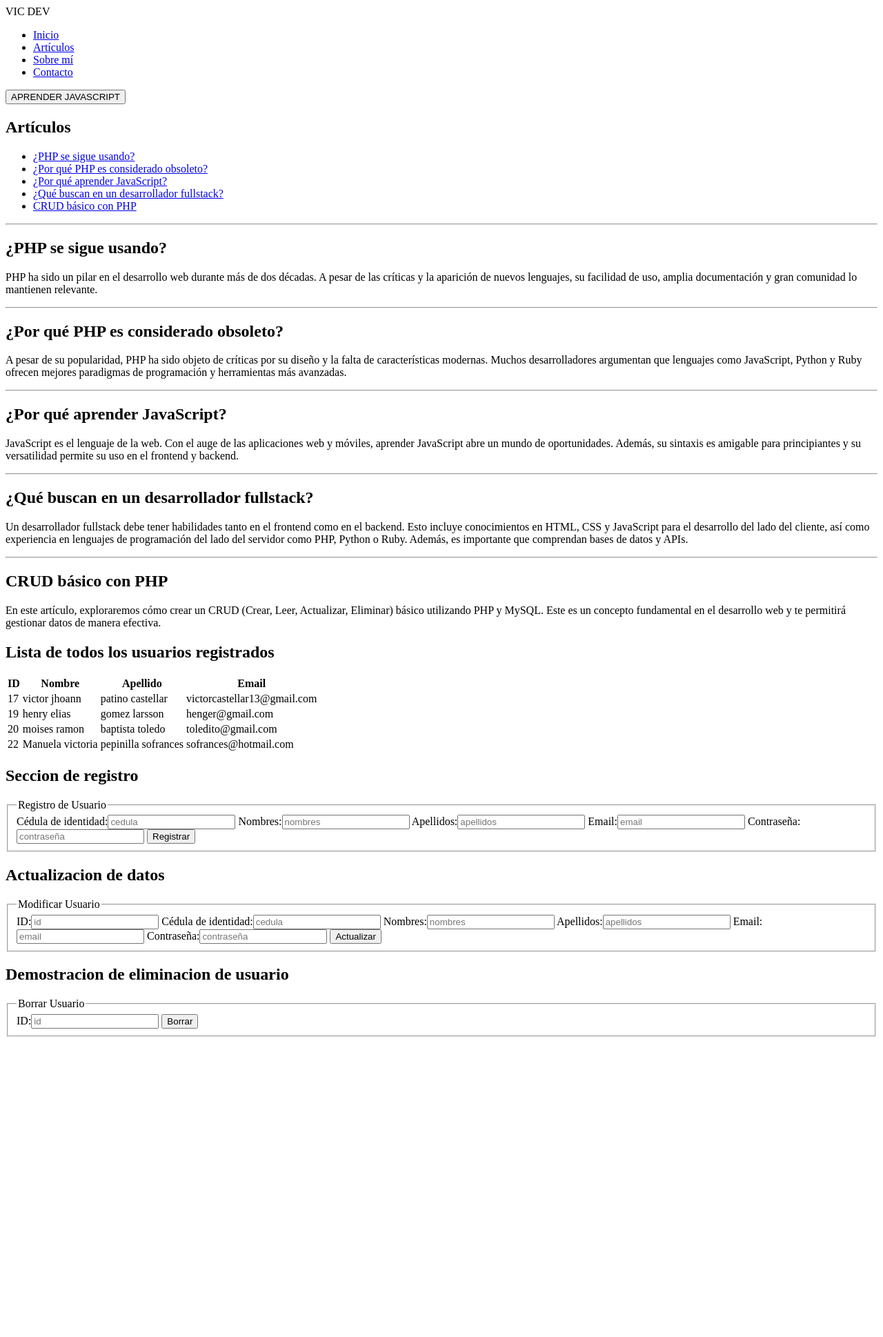
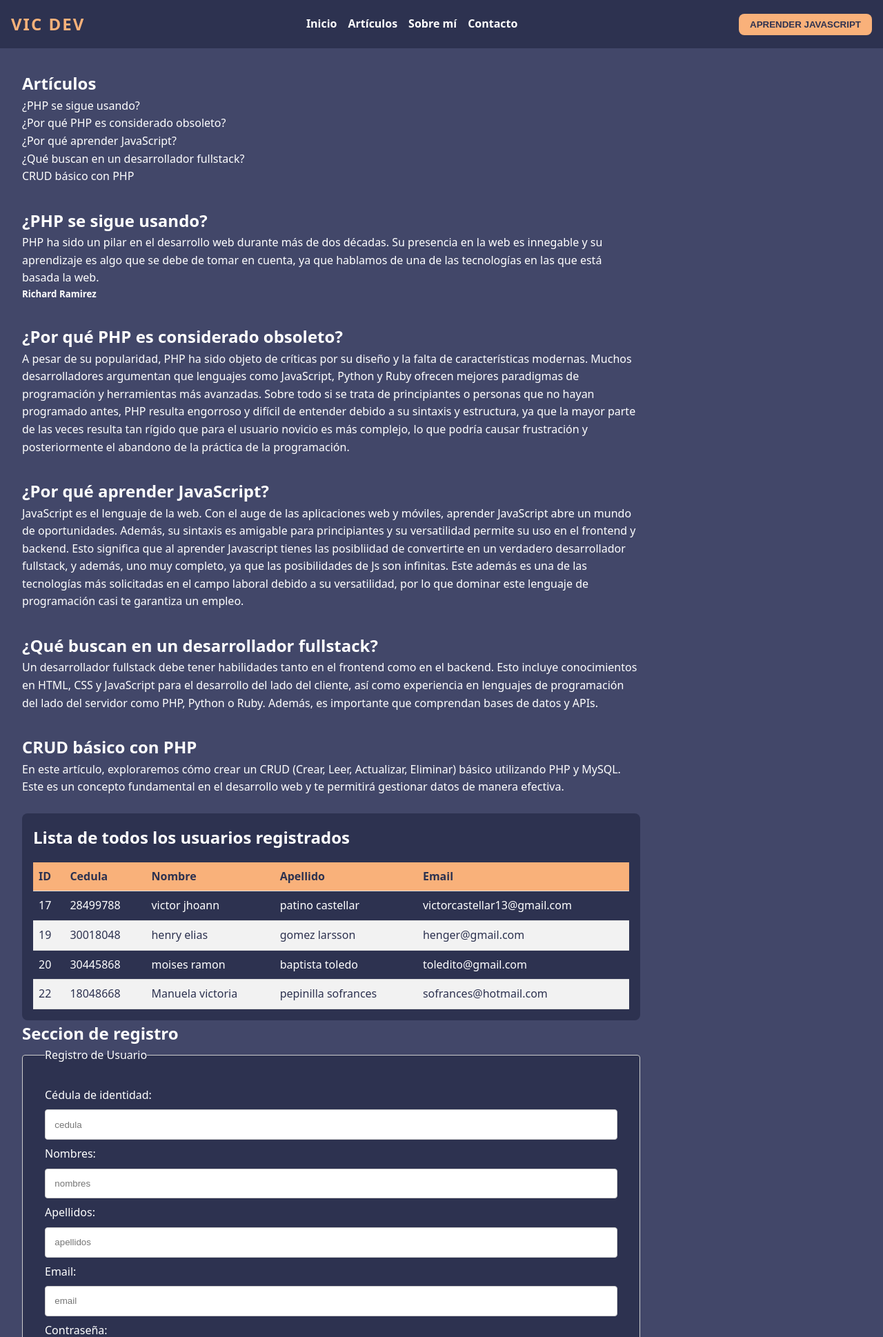
Before and after one commit to Cr0wn4ever/Programacion-2-tray-2, a PHP site: page / in a window 1280 px wide. Shown: the top 1938 px of the page at 69% size. Before the commit the page ends 1503 px from the top, so only its background shows below. Run offline with PHP 8.4, Linux system fonts and the light colour scheme; data comes from the database, SQL or seed files in the repository; both versions use the stored data as it was after the commit.

Commit message:
Estilos agregados y se añadio el sql de la base de datos para poder recrearla en otro lugar.

```diff
--- a/index.php
+++ b/index.php
@@ -4,12 +4,13 @@
 <head>
     <meta charset="UTF-8">
     <meta name="viewport" content="width=device-width, initial-scale=1.0">
+    <link rel="stylesheet" href="styles.css">
     <title>VIC DEV | PHP ES BASURA MEJOR APRENDE JAVASCRIPT</title>
 </head>
 
 <body>
-    <header>
-        <span>VIC DEV</span>
+    <header class="header">
+        <span class="logo"><STRONG>VIC DEV</STRONG></span>
         <nav>
             <ul>
                 <li><a href="#">Inicio</a></li>
@@ -18,10 +19,11 @@
                 <li><a href="#">Contacto</a></li>
             </ul>
         </nav>
-        <button type="button">APRENDER JAVASCRIPT</button>
+        <button type="button" class="button">APRENDER JAVASCRIPT</button>
     </header>
     <main>
-        <section id="articulos">
+
+        <aside id="articulos">
             <h2>Artículos</h2>
             <ul>
                 <li><a href="#php-sigue-usandose">¿PHP se sigue usando?</a></li>
@@ -30,43 +32,45 @@
                 <li><a href="#">¿Qué buscan en un desarrollador fullstack?</a></li>
                 <li><a href="#crud-basico-con-php">CRUD básico con PHP</a></li>
             </ul>
-        </section>
-        <hr>
+        </aside>
 
-        <article id="php-sigue-usandose">
+        <div>
+            <article id="php-sigue-usandose" class="articulo">
                 <h2>¿PHP se sigue usando?</h2>
                 <p>
-                PHP ha sido un pilar en el desarrollo web durante más de dos décadas. A pesar de las críticas y la aparición de nuevos lenguajes, su facilidad de uso, amplia documentación y gran comunidad lo mantienen relevante.
+                    PHP ha sido un pilar en el desarrollo web durante más de dos décadas. Su presencia en la web es innegable y su aprendizaje es algo que se debe de tomar en cuenta, ya que hablamos de una de las tecnologías en las que está basada la web.
+                </p>
+                <h5>Richard Ramirez</h5>
+            </article>
+
+            <article id="por-que-php-es-considerado-obsoleto" class="articulo">
+                <h2>¿Por qué PHP es considerado obsoleto?</h2>
+                <p>
+                    A pesar de su popularidad, PHP ha sido objeto de críticas por su diseño y la falta de características modernas. Muchos desarrolladores argumentan que lenguajes como JavaScript, Python y Ruby ofrecen mejores paradigmas de programación y herramientas más avanzadas. Sobre todo si se trata de principiantes o personas que no hayan programado antes, PHP resulta engorroso y difícil de entender debido a su sintaxis y estructura, ya que la mayor parte de las veces resulta tan rígido que para el usuario novicio es más complejo, lo que podría causar frustración y posteriormente el abandono de la práctica de la programación.
                 </p>
             </article>
-        <hr>
-        <article id="por-que-php-es-considerado-obsoleto">
-            <h2>¿Por qué PHP es considerado obsoleto?</h2>
+
+            <article id="por-que-aprender-javascript" class="articulo">
+                <h2>¿Por qué aprender JavaScript?</h2>
                 <p>
-                A pesar de su popularidad, PHP ha sido objeto de críticas por su diseño y la falta de características modernas. Muchos desarrolladores argumentan que lenguajes como JavaScript, Python y Ruby ofrecen mejores paradigmas de programación y herramientas más avanzadas.
+                    JavaScript es el lenguaje de la web. Con el auge de las aplicaciones web y móviles, aprender JavaScript abre un mundo de oportunidades. Además, su sintaxis es amigable para principiantes y su versatilidad permite su uso en el frontend y backend. Esto significa que al aprender Javascript tienes las posibliidad de convertirte en un verdadero desarrollador fullstack, y además, uno muy completo, ya que las posibilidades de Js son infinitas. Este además es una de las tecnologías más solicitadas en el campo laboral debido a su versatilidad, por lo que dominar este lenguaje de programación casi te garantiza un empleo.
                 </p>
             </article>
-        <hr>
-        <article id="por-que-aprender-javascript">
-            <h2>¿Por qué aprender JavaScript?</h2>
-            <p>
-                JavaScript es el lenguaje de la web. Con el auge de las aplicaciones web y móviles, aprender JavaScript abre un mundo de oportunidades. Además, su sintaxis es amigable para principiantes y su versatilidad permite su uso en el frontend y backend.
-            </p>
-        </article>
-        <hr>
-        <article id="que-buscan-en-un-desarrollador-fullstack">
+
+            <article id="que-buscan-en-un-desarrollador-fullstack" class="articulo">
                 <h2>¿Qué buscan en un desarrollador fullstack?</h2>
                 <p>
                     Un desarrollador fullstack debe tener habilidades tanto en el frontend como en el backend. Esto incluye conocimientos en HTML, CSS y JavaScript para el desarrollo del lado del cliente, así como experiencia en lenguajes de programación del lado del servidor como PHP, Python o Ruby. Además, es importante que comprendan bases de datos y APIs.
                 </p>
             </article>
-        <hr>
-        <article id="crud-basico-con-php">
+
+            <article id="crud-basico-con-php" class="articulo">
                 <h2>CRUD básico con PHP</h2>
                 <p>
                     En este artículo, exploraremos cómo crear un CRUD (Crear, Leer, Actualizar, Eliminar) básico utilizando PHP y MySQL. Este es un concepto fundamental en el desarrollo web y te permitirá gestionar datos de manera efectiva.
                 </p>
-            <section>
+                <br>
+                <section class="listas">
                     <header>
                         <h2>Lista de todos los usuarios registrados</h2>
                     </header>
@@ -99,6 +103,7 @@
                     ?>
                 </section>
             </article>
+        </div>
     </main>
 </body>
 
--- a/scripts/CRUD/borrarUsuario.controller.php
+++ b/scripts/CRUD/borrarUsuario.controller.php
@@ -10,5 +10,5 @@ if ($_SERVER['REQUEST_METHOD'] === 'POST') {
     $id = $_POST['id'];
     $usuarioModel->deleteById($id);
 }
-header('Location: ../../index.php');
+header('Location: ../../index.php#crud-basico-con-php');
 exit();
--- a/scripts/CRUD/borrarUsuario.view.php
+++ b/scripts/CRUD/borrarUsuario.view.php
@@ -1,7 +1,8 @@
 <form action="./scripts/CRUD/borrarUsuario.controller.php" method="POST">
     <fieldset>
         <legend>Borrar Usuario</legend>
-        <label for="id">ID:<input type="text" name="id" placeholder="id" required></label>
+        <label for="id">ID:</label>
+        <input type="text" id="id" name="id" placeholder="#777" required>
         <button type="submit">Borrar</button>
     </fieldset>
 </form>
--- a/scripts/CRUD/listarUsuario.view.php
+++ b/scripts/CRUD/listarUsuario.view.php
@@ -6,6 +6,7 @@ if (count($usuarios) > 0) {
             <thead>
                 <tr>
                     <th>ID</th>
+                    <th>Cedula</th>
                     <th>Nombre</th>
                     <th>Apellido</th>
                     <th>Email</th>
@@ -15,6 +16,7 @@ if (count($usuarios) > 0) {
     foreach ($usuarios as $usuario) {
         echo "<tr>
                 <td>{$usuario['id']}</td>
+                <td>{$usuario['cedula']}</td>
                 <td>{$usuario['nombres']}</td>
                 <td>{$usuario['apellidos']}</td>
                 <td>{$usuario['email']}</td>
--- a/scripts/CRUD/modificarUsuario.controller.php
+++ b/scripts/CRUD/modificarUsuario.controller.php
@@ -20,6 +20,6 @@ if ($_SERVER['REQUEST_METHOD'] === 'POST') {
 
     $usuarioModel->updateById($_POST['id'], $data);
 
-    header('Location: ../../index.php');
+    header('Location: ../../index.php#crud-basico-con-php');
     exit();
 }
--- a/scripts/CRUD/modificarUsuario.view.php
+++ b/scripts/CRUD/modificarUsuario.view.php
@@ -1,12 +1,18 @@
 <form action="./scripts/CRUD/modificarUsuario.controller.php" method="POST">
     <fieldset>
         <legend>Modificar Usuario</legend>
-        <label for="id">ID:<input type="text" name="id" placeholder="id" required></label>
-        <label for="cedula">Cédula de identidad:<input type="text" name="cedula" placeholder="cedula"></label>
-        <label for="nombres">Nombres:<input type="text" name="nombres" placeholder="nombres"></label>
-        <label for="apellidos">Apellidos:<input type="text" name="apellidos" placeholder="apellidos"></label>
-        <label for="email">Email:<input type="email" name="email" placeholder="email"></label>
-        <label for="user_pass">Contraseña:<input type="password" name="user_pass" placeholder="contraseña"></label>
+        <label for="id">ID:</label>
+        <input type="text" id="id" name="id" placeholder="#43" required>
+        <label for="cedula">Cédula de identidad:</label>
+        <input type="text" id="cedula" name="cedula" placeholder="cedula">
+        <label for="nombres">Nombres:</label>
+        <input type="text" id="nombres" name="nombres" placeholder="nombres">
+        <label for="apellidos">Apellidos:</label>
+        <input type="text" id="apellidos" name="apellidos" placeholder="apellidos">
+        <label for="email">Email:</label>
+        <input type="email" id="email" name="email" placeholder="email">
+        <label for="user_pass">Contraseña:</label>
+        <input type="password" id="user_pass" name="user_pass" placeholder="contraseña">
         <button type="submit">Actualizar</button>
     </fieldset>
 </form>
--- a/scripts/CRUD/registroUsuario.controller.php
+++ b/scripts/CRUD/registroUsuario.controller.php
@@ -20,6 +20,6 @@ if ($_SERVER['REQUEST_METHOD'] === 'POST') {
 
     $usuarioModel->save($data);
 
-    header('Location: ../../index.php');
+    header('Location: ../../index.php#crud-basico-con-php');
     exit();
 }
--- a/scripts/CRUD/registroUsuario.view.php
+++ b/scripts/CRUD/registroUsuario.view.php
@@ -1,11 +1,16 @@
 <form action="./scripts/CRUD/registroUsuario.controller.php" method="POST">
     <fieldset>
         <legend>Registro de Usuario</legend>
-        <label for="cedula">Cédula de identidad:<input type="text" name="cedula" placeholder="cedula" required></label>
-        <label for="nombres">Nombres:<input type="text" name="nombres" placeholder="nombres" required></label>
-        <label for="apellidos">Apellidos:<input type="text" name="apellidos" placeholder="apellidos" required></label>
-        <label for="email">Email:<input type="email" name="email" placeholder="email" required></label>
-        <label for="user_pass">Contraseña:<input type="password" name="user_pass" placeholder="contraseña" required></label>
+        <label for="cedula">Cédula de identidad:</label>
+        <input type="text" id="cedula" name="cedula" placeholder="cedula" required>
+        <label for="nombres">Nombres:</label>
+        <input type="text" id="nombres" name="nombres" placeholder="nombres" required>
+        <label for="apellidos">Apellidos:</label>
+        <input type="text" id="apellidos" name="apellidos" placeholder="apellidos" required>
+        <label for="email">Email:</label>
+        <input type="email" id="email" name="email" placeholder="email" required>
+        <label for="user_pass">Contraseña:</label>
+        <input type="password" id="user_pass" name="user_pass" placeholder="contraseña" required>
         <button type="submit">Registrar</button>
     </fieldset>
 </form>
--- /dev/null
+++ b/styles.css
@@ -0,0 +1,165 @@
+* {
+  margin: 0;
+  padding: 0;
+  box-sizing: border-box;
+  scroll-behavior: smooth;
+}
+
+:root {
+  --background-color: #424769;
+  --background-secondary-color: #676f9d;
+  --primary-color: #2d3250;
+  --secondary-color: #f9b17a;
+  --text-color: #fff;
+}
+
+body {
+  font-family: system-ui, -apple-system, BlinkMacSystemFont, "Segoe UI", Roboto,
+    "Helvetica Neue", Arial, sans-serif;
+  background-color: var(--background-color);
+  color: var(--text-color);
+  min-height: 100vh;
+  line-height: 1.6;
+}
+
+a {
+  color: var(--text-color);
+  text-decoration: none;
+}
+
+ul {
+  list-style: none;
+}
+
+/*HEADER*/
+
+.header {
+  width: 100%;
+  background-color: var(--primary-color);
+
+  display: flex;
+  justify-content: space-between;
+  align-items: center;
+  padding: 1rem;
+
+  nav {
+    ul {
+      list-style: none;
+      display: flex;
+      gap: 1rem;
+
+      li {
+        a {
+          font-weight: bold;
+          transition: 0.3s;
+
+          &:hover {
+            color: var(--secondary-color);
+          }
+        }
+      }
+    }
+  }
+}
+
+main {
+  display: flex;
+  flex-direction: column;
+  padding: 2rem;
+  gap: 2rem;
+}
+
+.articulo {
+  border-radius: 0.5rem;
+  width: 70vw;
+  margin-bottom: 2rem;
+}
+
+.listas {
+  background-color: var(--primary-color);
+  padding: 1rem;
+  border-radius: 0.5rem;
+
+  header {
+    margin-bottom: 1rem;
+  }
+
+  table {
+    width: 100%;
+    border-collapse: collapse;
+
+    th,
+    td {
+      padding: 0.5rem;
+      text-align: left;
+      border-bottom: 1px solid #ddd;
+    }
+
+    th {
+      background-color: var(--secondary-color);
+      color: var(--primary-color);
+    }
+
+    tr:nth-child(even) {
+      background-color: #f2f2f2;
+      color: var(--primary-color);
+    }
+  }
+}
+
+fieldset {
+  border: 1px solid #ccc;
+  border-radius: 4px;
+  padding: 2em;
+  margin-bottom: 16px;
+  background-color: var(--primary-color);
+}
+
+label {
+  display: block;
+}
+
+input,
+select {
+  padding: 1em;
+  width: 100%;
+  margin: 8px 0;
+  border: 1px solid #ccc;
+  border-radius: 4px;
+}
+
+button[type="submit"] {
+  width: 100%;
+  background-color: var(--secondary-color);
+  color: white;
+  padding: 14px;
+  margin: 8px 0;
+  border: none;
+  border-radius: 4px;
+  cursor: pointer;
+}
+
+button[type="submit"]:hover {
+  background-color: #ffae5d;
+}
+
+.button {
+  background-color: var(--secondary-color);
+  color: var(--primary-color);
+  border: none;
+  padding: 0.5rem 1rem;
+  border-radius: 0.5rem;
+  cursor: pointer;
+  font-weight: bold;
+  transition: 0.3s;
+
+  &:hover {
+    background-color: #ffdebd;
+  }
+}
+
+.logo {
+  font-size: 1.5rem;
+  letter-spacing: 2px;
+  color: var(--secondary-color);
+}
```
Also changed, not shown: scripts/CRUD/yixondb.sql (added, +75 -0 lines). Lines whose indentation alone changed are shown as unchanged.
